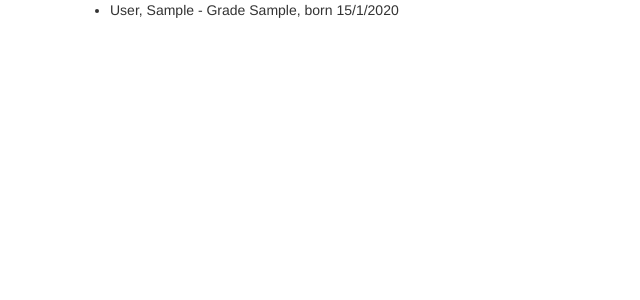
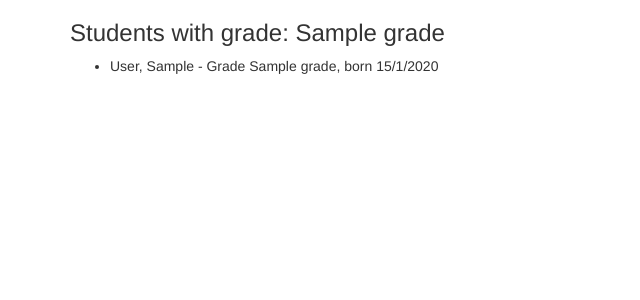
Before and after one commit to SpeakAgent/backend-challenge, a Django app: template studentsite/students/templates/student_list.html in a window 1280 px wide. Shown: the top 300 px of the page, without its empty margins (0-640 px from the left). Run offline with Django 3.2, Linux system fonts and the light colour scheme; tables that the repository leaves empty hold one stand-in row (values such as "Sample post"); the template is opened without the code that fills it: values that come from a table or form of the project are taken from there, most other values are stand-ins (such as "Sample title", 1, 10 or a date in 2020); some libraries are stand-ins or nearby versions.

Commit message:
Changed students to filter by dynamic grades.

```diff
--- a/studentsite/students/templates/student_list.html
+++ b/studentsite/students/templates/student_list.html
@@ -3,9 +3,14 @@
 {% block title %}Students List{% endblock title %}
 
 {% block content %}
-  <ul>
-    {% for student in students %}
-      <li>{{ student.last_name }}, {{ student.first_name }} - Grade {{ student.grade }}, born {{ student.date_of_birth|date:"j/n/Y" }}</li>
-    {% endfor %}
-  <ul>
+  {% if data.students %}
+    <h3>Students with grade: {{ data.grade }}</h3>
+    <ul>
+      {% for student in data.students %}
+        <li>{{ student.last_name }}, {{ student.first_name }} - Grade {{ student.grade }}, born {{ student.date_of_birth|date:"j/n/Y" }}</li>
+      {% endfor %}
+    <ul>
+   {% else %}
+    <h3>No students found with grade: {{data.grade}}</h3>
+   {% endif %}
 {% endblock content %}
--- a/studentsite/students/urls.py
+++ b/studentsite/students/urls.py
@@ -12,10 +12,12 @@
 
 urlpatterns = [
     # Class Based View url
-    url(r'^$', StudentView.as_view(), name='students'),
+    url(r'^student-grade/(?P<studentGrade>[a-zA-Z0-9]+)/',
+        StudentView.as_view()),
 
     # Function Based View url
-    # url(r'^$', StudentView, name='students')
+    # url(r'^student-grade/(?P<studentGrade>[a-zA-Z0-9]+)/',
+    #     StudentView, name='students'),
 
     url(r'^api/', include(router.urls)),
 ]
```
Also changed, not shown: studentsite/students/views.py (+11 -5 lines).
